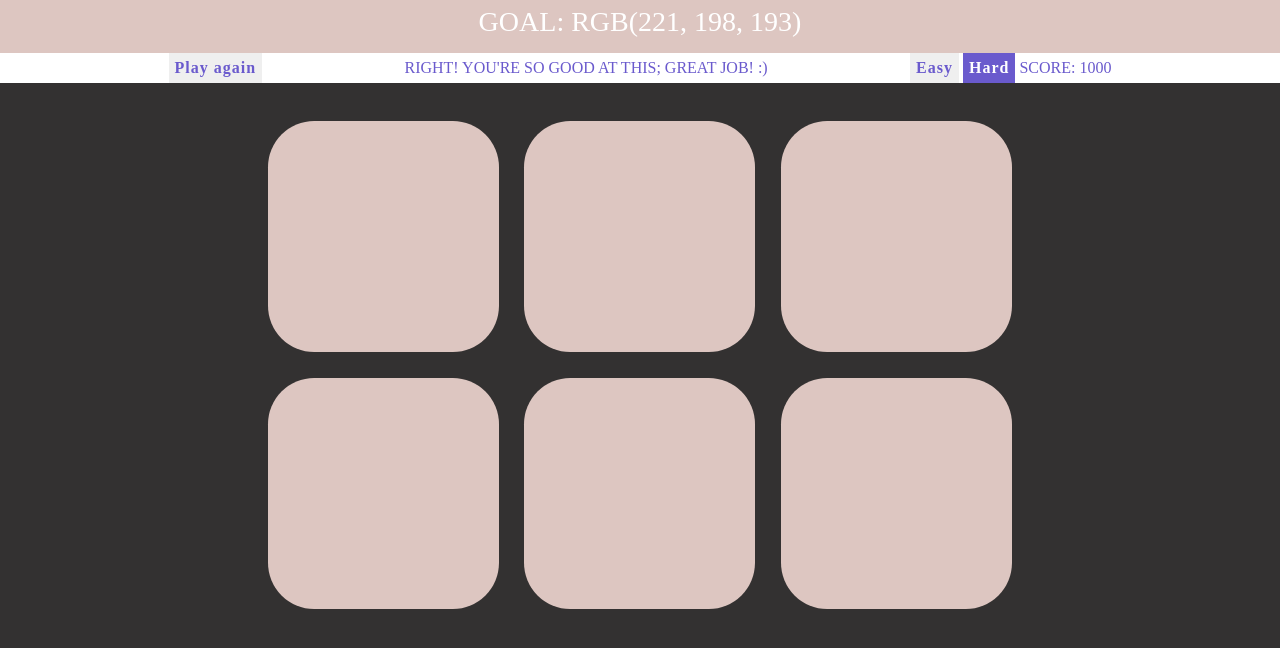
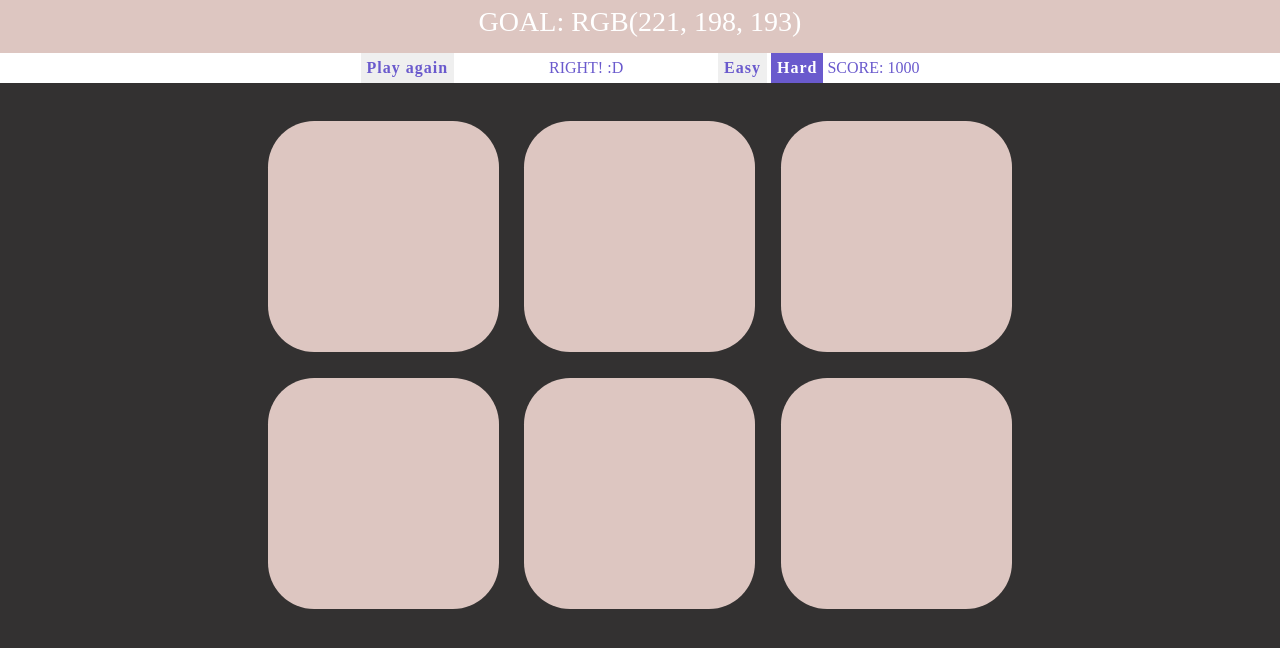
Before and after one commit to austin-starks/Color-Game-Project, a plain HTML site: page index.html in a window 1280 px wide. Both pictures are taken after a click on the element 383 px from the left and 372 px from the top of the page. Shown: the part 136-784 px from the top of the page. Drawn offline with nearby package versions, Linux system fonts and the light colour scheme.

Commit message:
Change right/wrong message to be shorter

```diff
--- a/colorGame.css
+++ b/colorGame.css
@@ -60,7 +60,7 @@ h3 {
 
 #message {
     display: inline-block;
-    width: 50%;
+    width: 20%;
 }
 
 button {
--- a/colorGame.js
+++ b/colorGame.js
@@ -35,7 +35,7 @@ function addSquareListener() {
     // if the clicked color is the same as the goal color, tell the user they are correct, change the rest of the colors to that color,
     // and change the heading to that color
     if (clickedColor === goalColor) {
-        message.textContent = "Right! You're so good at this; great job! :)";
+        message.textContent = "Right! :D";
         changeColorsCorrect(clickedColor);
         resetButton.textContent = "Play again ";
         var moreMult;
@@ -46,7 +46,7 @@ function addSquareListener() {
         }
     } // otherwise, tell the user they are wrong/try again, change the clicked color to the background color
     else if (clickedColor !== goalColor) {
-        message.textContent = "Wrong! Think a little bit harder!";
+        message.textContent = "Try again! :)";
         this.style.backgroundColor = "#333131";
         resetScore();
     }
```
